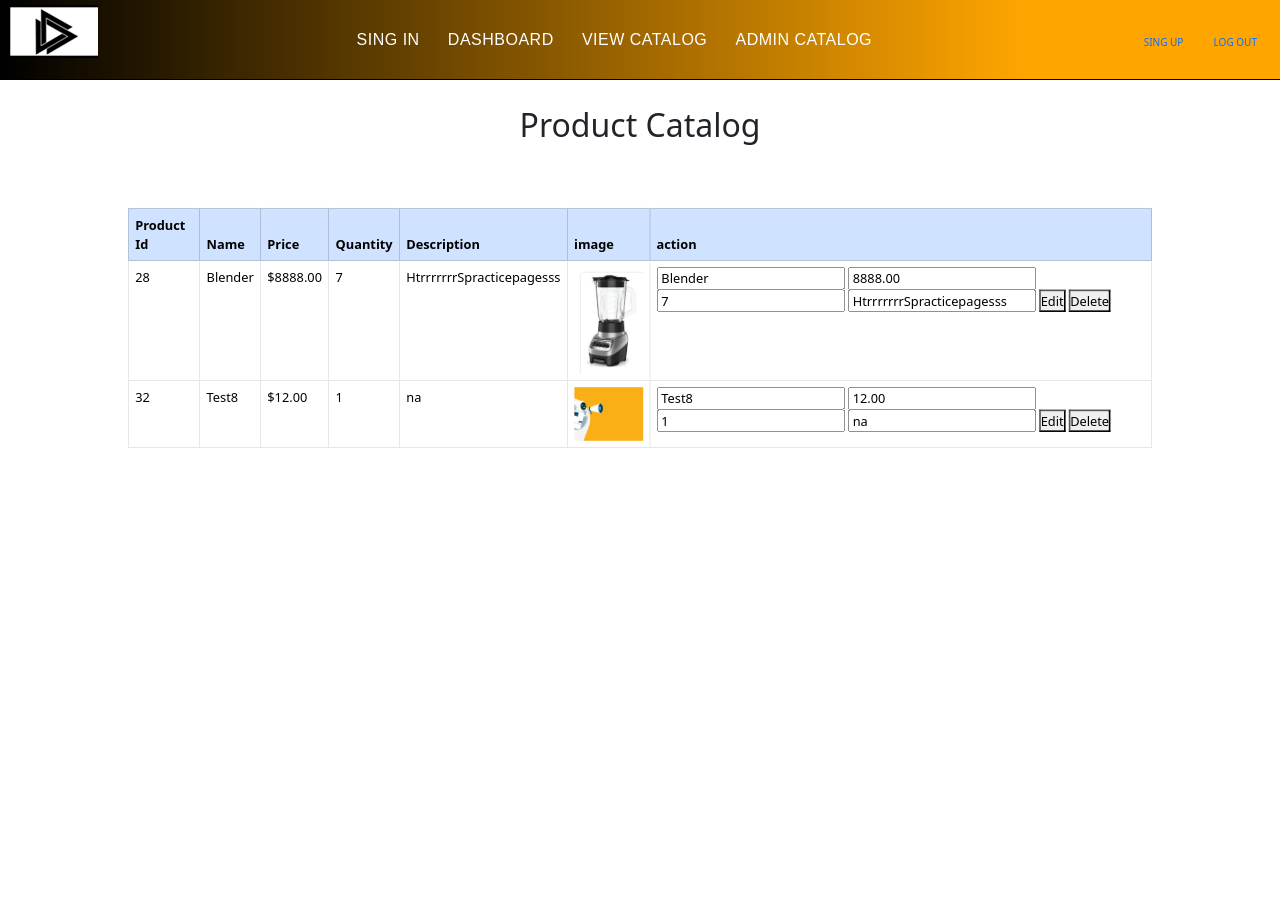
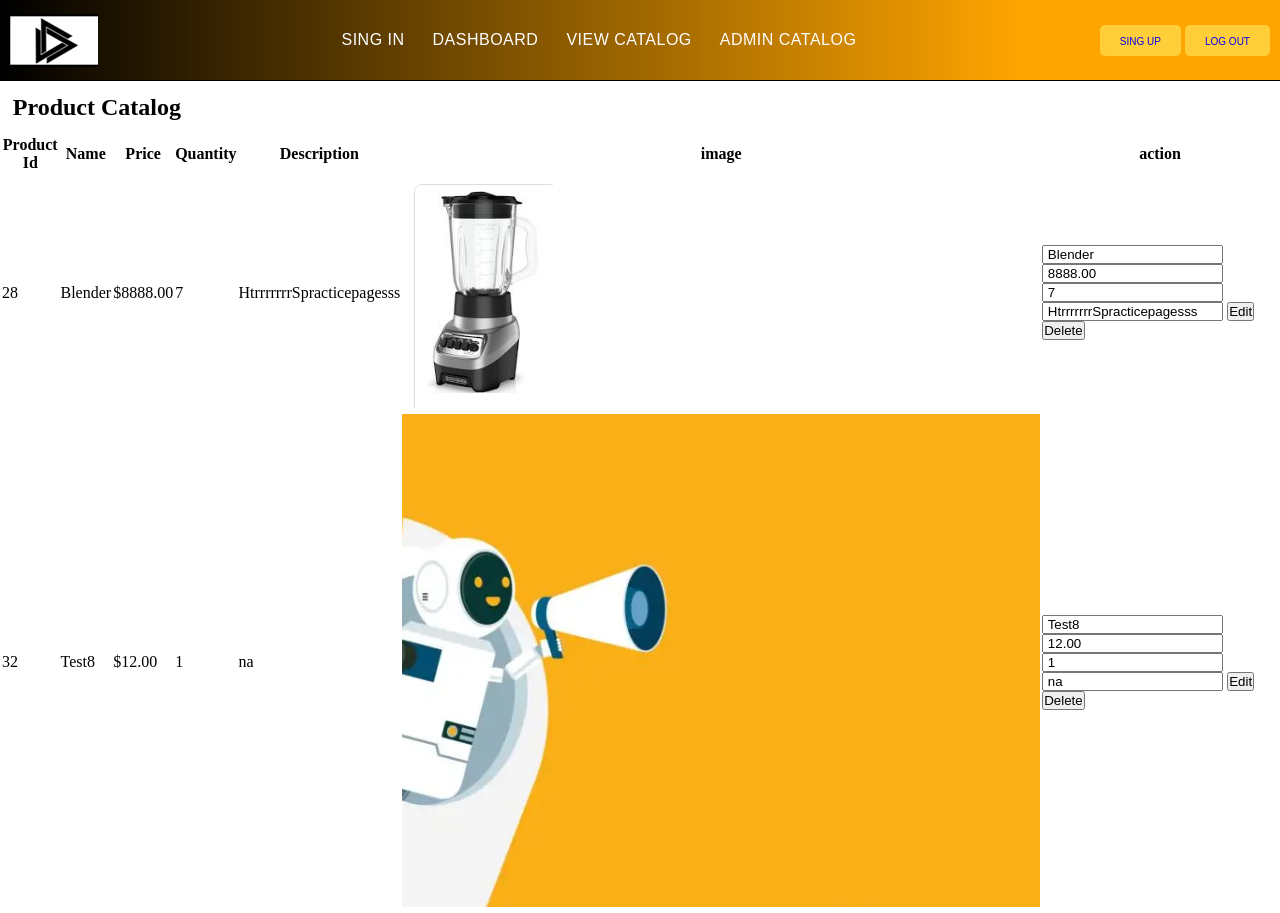
Before and after one commit to kris-veto/File-management-system-with-PHP, a PHP site: page /admin_catalog.php in a window 1280 px wide. Before the commit the page ends 448 px from the top, so only its background shows below. Run offline with PHP 8.4, Linux system fonts and the light colour scheme; a user stored in the database is signed in; data comes from the database, SQL or seed files in the repository.

Commit message:
Update admin_catalog.php

```diff
--- a/php_Product_Management_System/admin_catalog.php
+++ b/php_Product_Management_System/admin_catalog.php
@@ -109,28 +109,12 @@ if($_SERVER["REQUEST_METHOD"]=="POST" ){
         }
   </script>
   <link rel="stylesheet" href="css/style.css">
-  <link href="https://cdn.jsdelivr.net/npm/bootstrap@5.3.3/dist/css/bootstrap.min.css" rel="stylesheet" integrity="sha384-QWTKZyjpPEjISv5WaRU9OFeRpok6YctnYmDr5pNlyT2bRjXh0JMhjY6hW+ALEwIH" crossorigin="anonymous">
-<style>
-  .img-fluid{
-    width: 10vw;
-    height:auto;
-  }
-  table{
-    margin-top: 2%;
-    scale: 0.8;
-  }
-  h2{
-    margin-top: 2%;
-    text-align:center;
-  }
-</style>
+  <link href="https://fonts.googleapis.com/css2?family=Roboto:ital,wght@0,100;0,300;0,400;0,500;0,700;0,900;1,100;1,300;1,400;1,500;1,700;1,900&display=swap" rel="stylesheet">
 </head>
 <body>
 <h2>Product Catalog</h2>
-<div class="bootstrap-container">
-        <div class="row">
-            <div class="col">
-                <table class="table table-bordered table-hover">
+
+      <table class="tabler">
           <thead>
               <tr class= table-primary>
                   <th>Product Id</th>
@@ -179,15 +163,9 @@ if($_SERVER["REQUEST_METHOD"]=="POST" ){
           }}
           else{
               echo"<tr> <td colsapn='3'>No subscription found</td></tr>";
-
           }
           ?>
           </tbody>
-
-
       </table>
-            </div>
-         </div>
-    </div>
 </body>
 </html>
```
Lines whose indentation alone changed are shown as unchanged.
